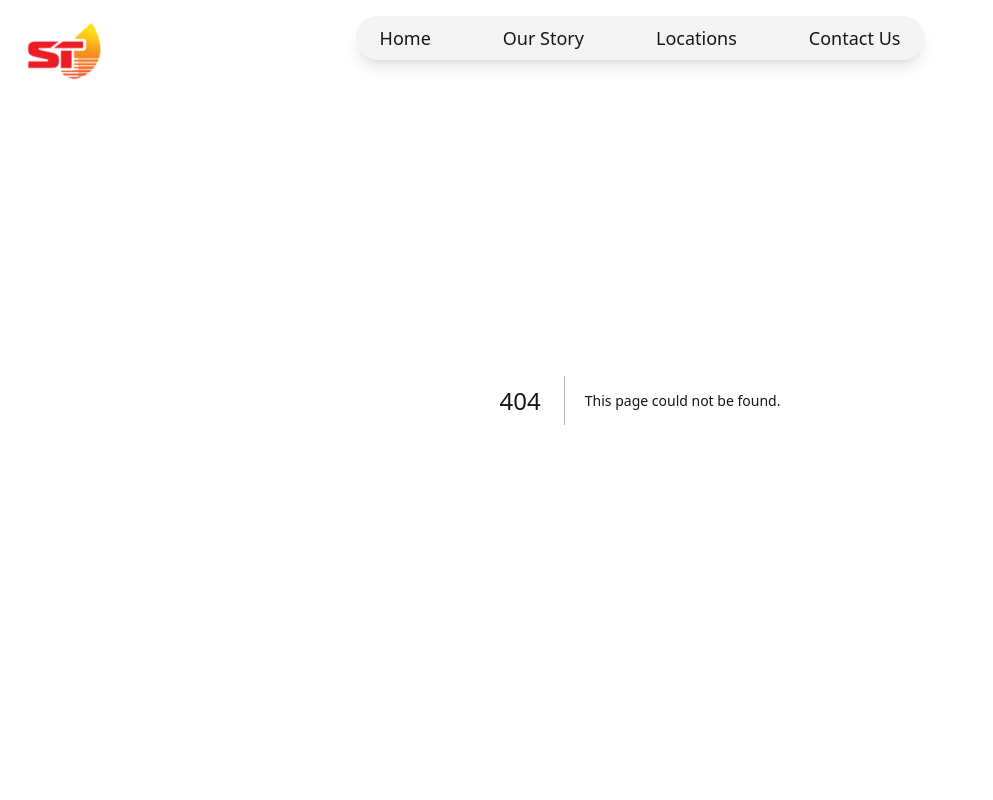
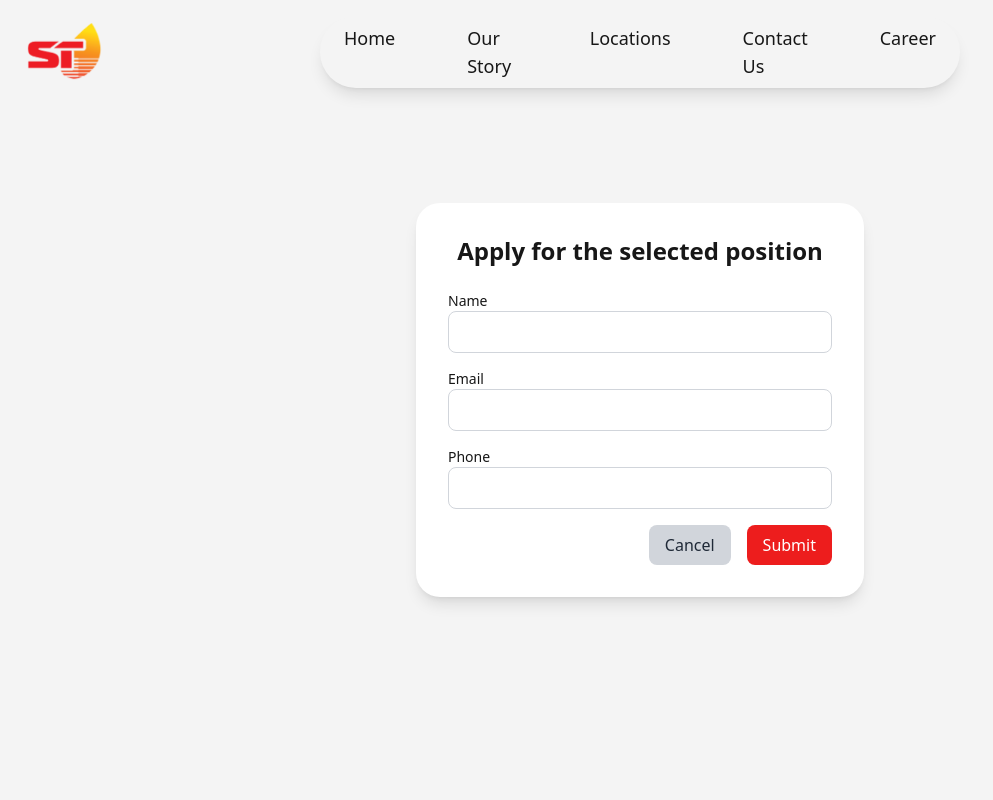
Before and after one commit to aarshrpatel/ShortTrip, a Next.js app in the folder short_trip/: page /career/apply in a window 1280 px wide. Before the commit this address had no page. Shown: the top 800 px of the page, without its empty margins (0-993 px from the left). Built offline with nearby package versions, Linux system fonts and the light colour scheme.

Commit message:
Added Career Page

```diff
--- /dev/null
+++ b/short_trip/src/app/career/apply/page.tsx
@@ -0,0 +1,96 @@
+// app/career/apply/page.tsx
+"use client";
+
+import { useState, useEffect } from "react";
+import { useSearchParams } from "next/navigation";
+import Link from "next/link";
+
+const ApplyPage = () => {
+  const searchParams = useSearchParams();
+  const jobId = searchParams.get("jobId");
+  const [jobTitle, setJobTitle] = useState<string>("");
+
+  // Map jobId to job title (simulate lookup; replace with real data as needed)
+  useEffect(() => {
+    const jobTitles: Record<string, string> = {
+      "1": "Fuel Station Attendant",
+      "2": "Service Manager",
+      "3": "Maintenance Technician",
+      "4": "Cashier & Store Associate",
+    };
+    if (jobId && jobTitles[jobId]) {
+      setJobTitle(jobTitles[jobId]);
+    } else {
+      setJobTitle("the selected position");
+    }
+  }, [jobId]);
+
+  const [name, setName] = useState("");
+  const [email, setEmail] = useState("");
+  const [phone, setPhone] = useState("");
+  const [submitting, setSubmitting] = useState(false);
+
+  const handleSubmit = (e: React.FormEvent<HTMLFormElement>) => {
+    e.preventDefault();
+    setSubmitting(true);
+    // Construct the mailto: link with subject and body
+    const subject = encodeURIComponent(`Application for ${jobTitle}`);
+    const body = encodeURIComponent(`Hi,\n\nI would love to apply for the ${jobTitle} position at Short Trip. I have provided my personal information below:\n\nName: ${name}\nEmail: ${email}\nPhone: ${phone}`);
+    window.location.href = `mailto:aarsh@shorttrip.com?subject=${subject}&body=${body}`;
+    setSubmitting(false);
+  };
+
+  return (
+    <div className="min-h-screen bg-mutecolor text-foreground flex flex-col items-center justify-center p-4">
+      <div className="bg-white rounded-3xl shadow-lg p-8 w-full max-w-md">
+        <h2 className="text-2xl font-bold mb-6 text-center">
+          Apply for {jobTitle}
+        </h2>
+        <form onSubmit={handleSubmit} className="space-y-4">
+          <div>
+            <label className="block text-sm font-medium">Name</label>
+            <input
+              type="text"
+              className="w-full border border-gray-300 rounded-lg p-2"
+              value={name}
+              onChange={(e) => setName(e.target.value)}
+              required
+            />
+          </div>
+          <div>
+            <label className="block text-sm font-medium">Email</label>
+            <input
+              type="email"
+              className="w-full border border-gray-300 rounded-lg p-2"
+              value={email}
+              onChange={(e) => setEmail(e.target.value)}
+              required
+            />
+          </div>
+          <div>
+            <label className="block text-sm font-medium">Phone</label>
+            <input
+              type="tel"
+              className="w-full border border-gray-300 rounded-lg p-2"
+              value={phone}
+              onChange={(e) => setPhone(e.target.value)}
+              required
+            />
+          </div>
+          <div className="flex justify-end space-x-4">
+            <Link href="/career">
+              <button type="button" className="bg-gray-300 text-gray-800 rounded-lg px-4 py-2">
+                Cancel
+              </button>
+            </Link>
+            <button type="submit" disabled={submitting} className="bg-red text-white rounded-lg px-4 py-2">
+              {submitting ? "Submitting..." : "Submit"}
+            </button>
+          </div>
+        </form>
+      </div>
+    </div>
+  );
+};
+
+export default ApplyPage;
--- a/short_trip/src/app/career/page.tsx
+++ b/short_trip/src/app/career/page.tsx
@@ -1,5 +1,98 @@
-export default function Career() {
-    return (
-        <></>
-    )
+// app/career/page.tsx
+import Link from "next/link";
+
+// Define a type for a job listing
+export type Job = {
+  id: string;
+  title: string;
+  location: string;
+  description: string;
+};
+
+// Simulate fetching job listings (replace with real API/CMS integration as needed)
+async function getJobListings(): Promise<Job[]> {
+  return [
+    {
+      id: "1",
+      title: "Fuel Station Attendant",
+      location: "Downtown",
+      description:
+        "Manage fuel pumps, assist customers, and maintain cleanliness at our busy station.",
+    },
+    {
+      id: "2",
+      title: "Service Manager",
+      location: "Uptown",
+      description:
+        "Oversee daily operations, manage staff, and ensure top-notch customer service at the station.",
+    },
+    {
+      id: "3",
+      title: "Maintenance Technician",
+      location: "Suburban",
+      description:
+        "Perform regular maintenance, troubleshoot equipment issues, and ensure station safety.",
+    },
+    {
+      id: "4",
+      title: "Cashier & Store Associate",
+      location: "City Center",
+      description:
+        "Handle transactions, manage inventory, and provide friendly support in our convenience store.",
+    },
+  ];
 }
+
+export default async function CareerPage() {
+  const jobListings = await getJobListings();
+
+  return (
+    <div className="min-h-screen bg-mutecolor text-foreground">
+      {/* Hero Section */}
+      <section className="relative h-64 md:h-96 flex items-center justify-center">
+        <div
+          className="absolute inset-0 bg-cover bg-center"
+          style={{ backgroundImage: 'url(/images/career-hero.jpg)' }}
+        />
+        <div className="absolute inset-0 bg-black opacity-50" />
+        <div className="relative z-10 text-center">
+          <h1 className="text-4xl md:text-6xl font-bold text-white">
+            Build Your Future with Short Trip
+          </h1>
+          <p className="mt-4 text-lg text-white">
+            Fuel your career with exciting opportunities at our gas stations.
+          </p>
+        </div>
+      </section>
+
+      {/* Job Listings Section */}
+      <section className="container mx-auto py-16 px-4">
+        <div className="mb-12 text-center">
+          <h2 className="text-3xl font-bold">Careers at Short Trip</h2>
+          <p className="mt-4 text-lg">
+            Join our team and help us deliver outstanding service at our gas stations!
+          </p>
+        </div>
+        <ul className="grid gap-8 grid-cols-1 md:grid-cols-2 lg:grid-cols-3">
+          {jobListings.map((job) => (
+            <li
+              key={job.id}
+              className="bg-white text-foreground rounded-3xl shadow-lg overflow-hidden transform hover:-translate-y-2 transition duration-300 cursor-pointer"
+            >
+              <Link href={`/career/apply?jobId=${job.id}`}>
+                <div className="p-6">
+                  <h3 className="text-2xl font-semibold mb-2">{job.title}</h3>
+                  <p className="text-gray-600 mb-4">{job.location}</p>
+                  <p className="text-gray-700">{job.description}</p>
+                </div>
+                <div className="bg-red p-4 text-center">
+                  <span className="text-white font-bold">Apply Now</span>
+                </div>
+              </Link>
+            </li>
+          ))}
+        </ul>
+      </section>
+    </div>
+  );
+}
--- a/short_trip/src/app/page.tsx
+++ b/short_trip/src/app/page.tsx
@@ -30,7 +30,7 @@ const middleExpandVariants = {
 
 export default function Home() {
   return (
-    <div className="w-full">
+    <div className="w-full bg-mutecolor">
       {/* Hero Image */}
       <motion.section
         variants={sectionVariants}
@@ -87,7 +87,7 @@ export default function Home() {
         <p className="text-lg md:text-xl font-bold text-white max-w-lg md:max-w-2xl">
           At Short Trip, we’re redefining convenience by bringing everything your neighborhood needs into one stop. From fuel to fresh snacks, great coffee, and everyday essentials, we’re here to make your journey easier. Learn more about our story, mission, and commitment to quality service.
         </p>
-        <Link href="/about">
+        <Link href="/about" prefetch={true}>
           <button className="bg-white text-red font-bold py-2 px-6 rounded-lg transition-all duration-300 hover:bg-red hover:text-white hover:border hover:border-white">
             Learn More
           </button>
@@ -102,11 +102,16 @@ export default function Home() {
         viewport={{ once: false, amount: 0.2 }}
         className="flex flex-col md:flex-row items-center justify-center gap-10 md:gap-20 py-16 px-4 sm:px-8"
       >
-        <div className="max-w-lg text-center md:text-left">
+        <div className="max-w-lg text-center md:text-left ">
           <h2 className="text-3xl md:text-4xl font-extrabold mb-4">Join Our Family</h2>
-          <p className="text-lg md:text-xl font-bold text-gray-700">
+          <p className="text-lg md:text-xl font-bold text-gray-700 mb-6">
             At Short Trip, we’re more than just a team—we’re a family. We’re looking for passionate, hardworking individuals who want to grow with us and make a difference in the communities we serve. Whether you're starting your career or looking for your next opportunity, we have a place for you.
           </p>
+          <Link href="/career" prefetch={true}>
+            <button className="bg-red text-white font-bold py-2 px-6 rounded-lg transition-all duration-300 hover:bg-white hover:text-red hover:border hover:border-red">
+              Work With Us
+            </button>
+          </Link>
         </div>
 
         <div className="w-full max-w-sm">
--- a/short_trip/src/components/Navbar/Navbar.tsx
+++ b/short_trip/src/components/Navbar/Navbar.tsx
@@ -19,6 +19,7 @@ const Navbar = () => {
     { label: "Our Story", href: "/about" },
     { label: "Locations", href: "/locations" },
     { label: "Contact Us", href: "/contact" },
+    { label: "Career", href: "/career" }
   ];
 
   const toggleMenu = () => {
@@ -45,10 +46,11 @@ const Navbar = () => {
   return (
     <header>
       {/* Logo */}
-      <div className="fixed top-0 left-0 z-50 mx-6 my-5">
-        <Image src={logo} alt="logo" width={80} height={80} />
-      </div>
-
+      <Link href="/">
+        <div className="fixed top-0 left-0 z-50 mx-6 my-5">
+          <Image src={logo} alt="logo" width={80} height={80} />
+        </div>
+      </Link>
       {/* Desktop Navbar */}
       <nav className="fixed top-0 left-0 w-full flex items-center justify-between z-40">
         <div
@@ -64,6 +66,7 @@ const Navbar = () => {
 
           {navItems.map((item) => (
             <Link
+              prefetch={true}
               key={item.href}
               href={item.href}
               className={`relative px-4 m-2 text-lg font-medium transition-all duration-300 z-10 ${
@@ -103,6 +106,7 @@ const Navbar = () => {
             {navItems.map((item) => (
               <li key={item.href}>
                 <Link
+                  prefetch={true}
                   href={item.href}
                   className={`block rounded-lg px-4 py-2 transition-all duration-300 ${
                     pathname === item.href ? "bg-red text-white font-semibold" : "hover:bg-red hover:text-white"
```
